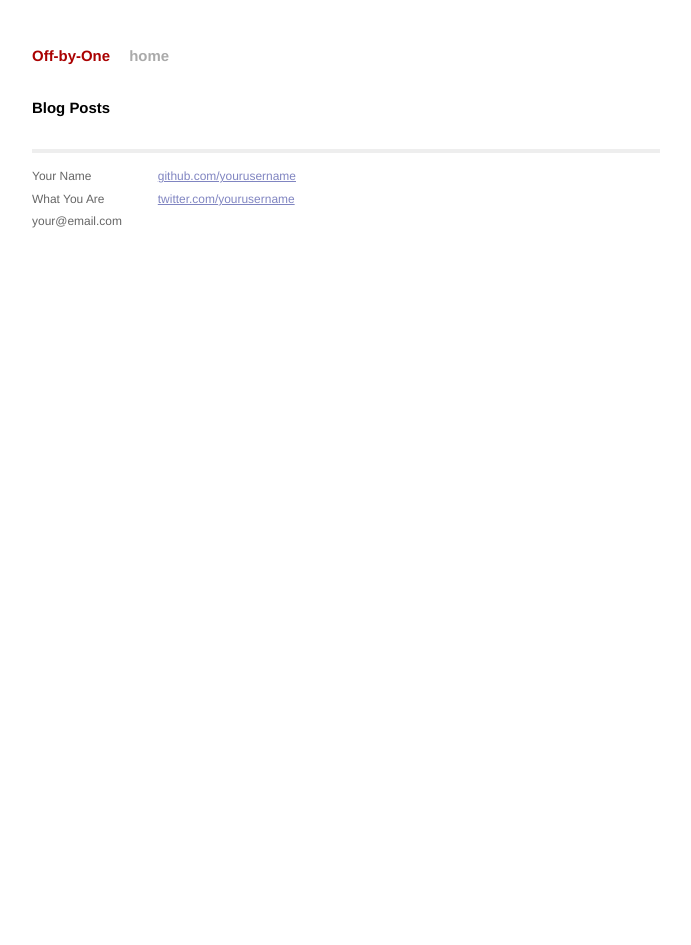
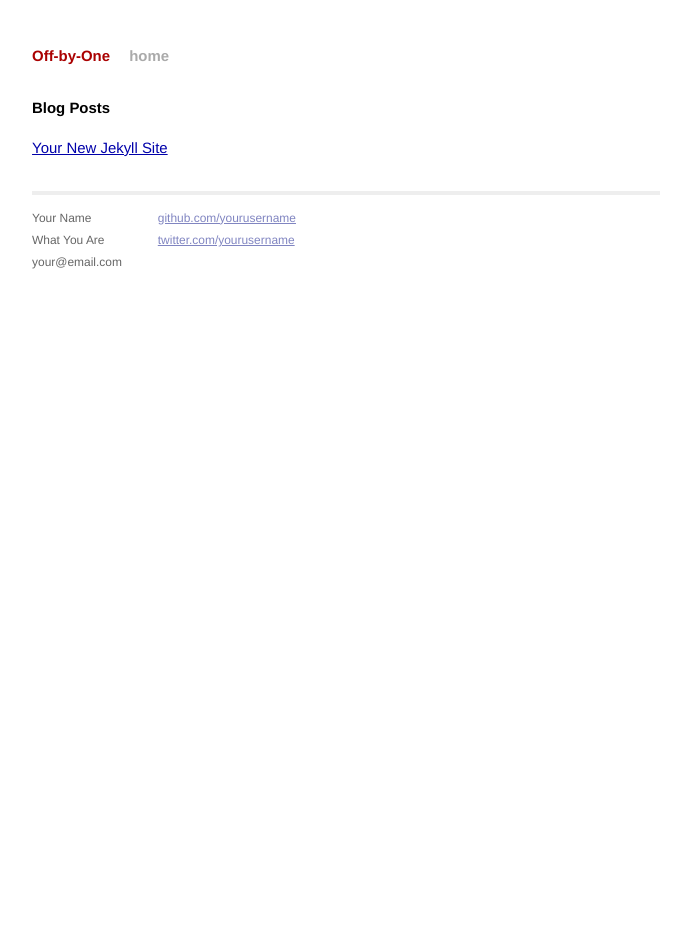
Before and after one commit to cmc333333/off-by-one, a Jekyll site: the page built from index.html, in a window 1280 px wide. Shown: the whole page, without its empty margins (294-985 px from the left). Built offline with Jekyll 4.4.1, drawn with Linux system fonts in a browser that asks for light colours; Markdown is read by kramdown in place of the engine named in the settings.

Commit message:
Updated index.html

```diff
--- a/index.html
+++ b/index.html
@@ -1,13 +1,14 @@
 ---
 layout: default
 title: Your New Jekyll Site
+published: true
 ---
 
 <div id="home">
   <h1>Blog Posts</h1>
   <ul class="posts">
-    {% for post in site.posts %}
-      <li><span>{{ post.date | date_to_string }}</span> &raquo; <a href="{{ post.url }}">{{ post.title }}</a></li>
+    {% for page in site.pages %}
+      <li><a href="{{ page.url }}">{{ page.title }}</a></li>
     {% endfor %}
   </ul>
 </div>
```
